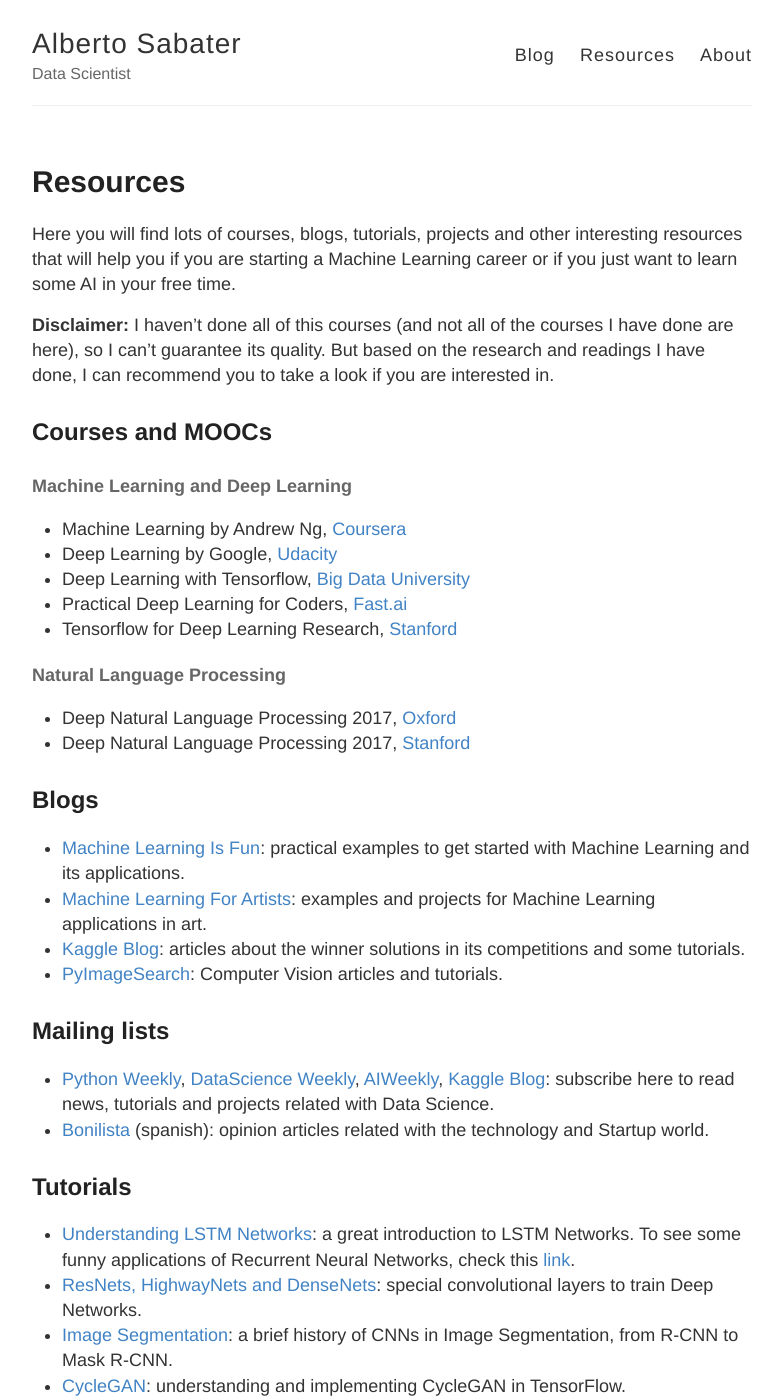
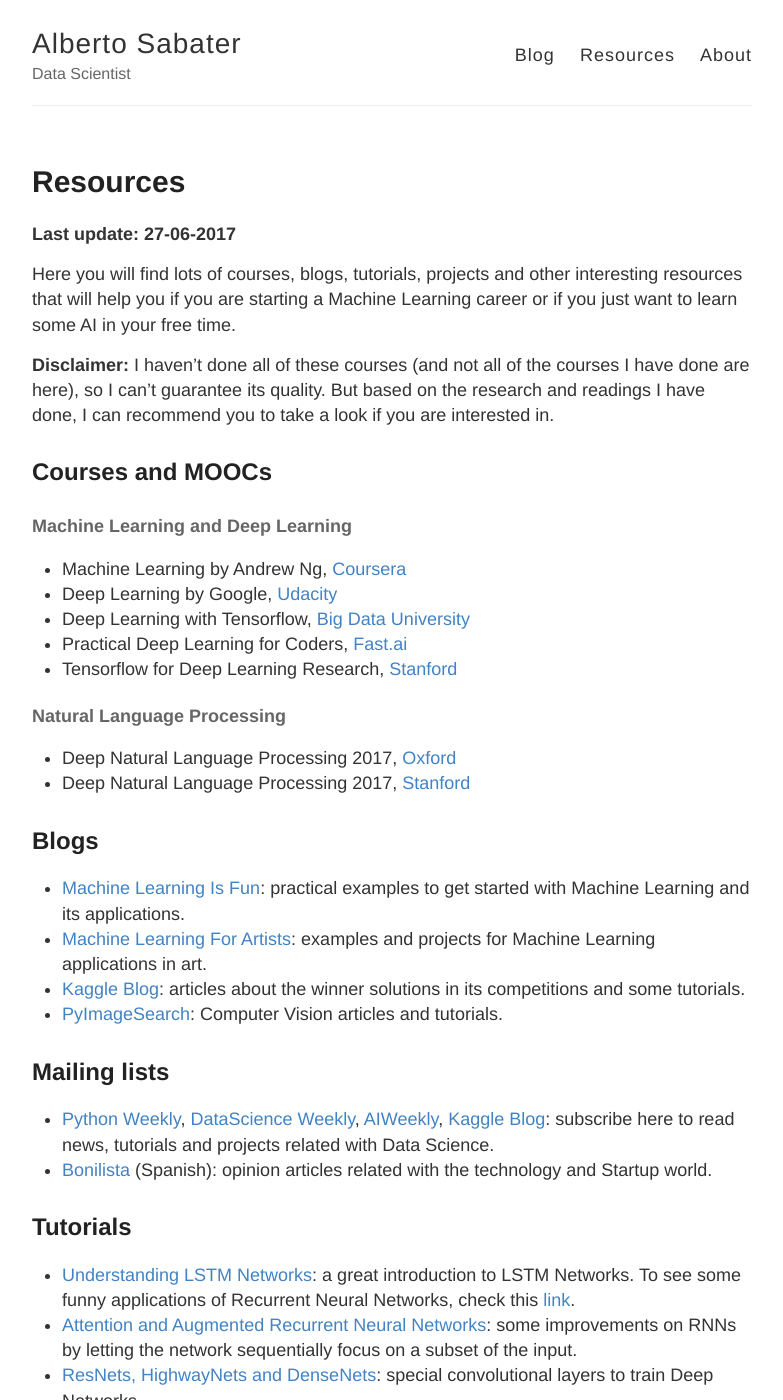
Before and after one commit to AlbertoSabater/AlbertoSabater.github.io, a Jekyll site: the page built from resources.md, in a window 1280 px wide and 1400 px high. Shown: the whole window, without its empty margins (248-1031 px from the left). Built offline with Jekyll 4.4.1, drawn with Linux system fonts in a browser that asks for light colours; comment, search, counter and statistics services are not loaded; some of the changed text lies outside the part shown.

Commit message:
Update resources.md

```diff
--- a/resources.md
+++ b/resources.md
@@ -4,6 +4,8 @@ title: Resources
 permalink: /resources/
 comments: true
 ---
+
+**Last update: 27-06-2017**
 
 Here you will find lots of courses, blogs, tutorials, projects and other interesting resources that will help you if you are starting a Machine Learning career or if you just want to learn some AI in your free time.
 
@@ -12,7 +14,7 @@ Here you will find lots of courses, blogs, tutorials, projects and other interes
 Introducir cada apartado -->
 
 
-**Disclaimer:** I haven't done all of this courses (and not all of the courses I have done are here), so I can't guarantee its quality. But based on the research and readings I have done, I can recommend you to take a look if you are interested in.
+**Disclaimer:** I haven't done all of these courses (and not all of the courses I have done are here), so I can't guarantee its quality. But based on the research and readings I have done, I can recommend you to take a look if you are interested in.
 
 ## Courses and MOOCs
 
@@ -50,12 +52,13 @@ http://mccormickml.com/tutorials/
 ## Mailing lists
 
 * [Python Weekly](http://www.pythonweekly.com/), [DataScience Weekly](https://www.datascienceweekly.org/), [AIWeekly](http://aiweekly.co/), [Kaggle Blog](http://blog.kaggle.com/): subscribe here to read news, tutorials and projects related with Data Science.
-* [Bonilista](http://bonillaware.us2.list-manage.com/subscribe?u=374c664073e1a1fa3deca53b4&id=e67967d43f) (spanish): opinion articles related with the technology and Startup world.
+* [Bonilista](http://bonillaware.us2.list-manage.com/subscribe?u=374c664073e1a1fa3deca53b4&id=e67967d43f) (Spanish): opinion articles related with the technology and Startup world.
 
 
 ## Tutorials
 
 * [Understanding LSTM Networks](http://colah.github.io/posts/2015-08-Understanding-LSTMs/): a great introduction to LSTM Networks. To see some funny applications of Recurrent Neural Networks, check this [link](http://karpathy.github.io/2015/05/21/rnn-effectiveness/).
+* [Attention and Augmented Recurrent Neural Networks](http://distill.pub/2016/augmented-rnns/): some improvements on RNNs by letting the network sequentially focus on a subset of the input.
 * [ResNets, HighwayNets and DenseNets](https://chatbotslife.com/resnets-highwaynets-and-densenets-oh-my-9bb15918ee32): special convolutional layers to train Deep Networks.
 * [Image Segmentation](https://blog.athelas.com/a-brief-history-of-cnns-in-image-segmentation-from-r-cnn-to-mask-r-cnn-34ea83205de4): a brief history of CNNs in Image Segmentation, from R-CNN to Mask R-CNN.
 * [CycleGAN](https://hardikbansal.github.io/CycleGANBlog/?utm_campaign=Artificial%2BIntelligence%2BWeekly&utm_medium=email&utm_source=Artificial_Intelligence_Weekly_62): understanding and implementing CycleGAN in TensorFlow.
```
Also changed, not shown: other parts of resources.md (+2 -2 lines).
